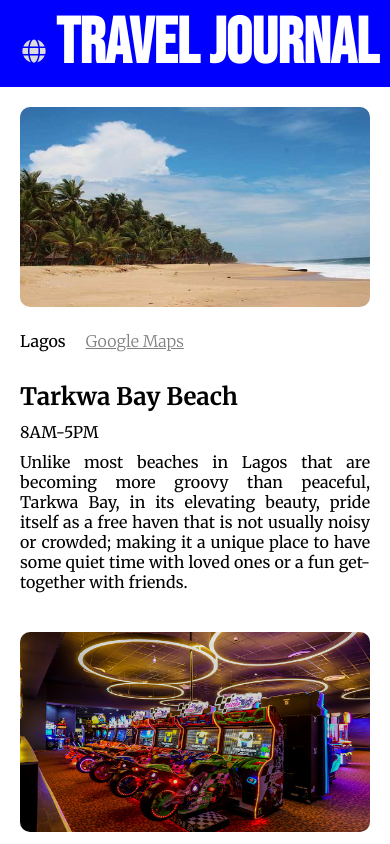
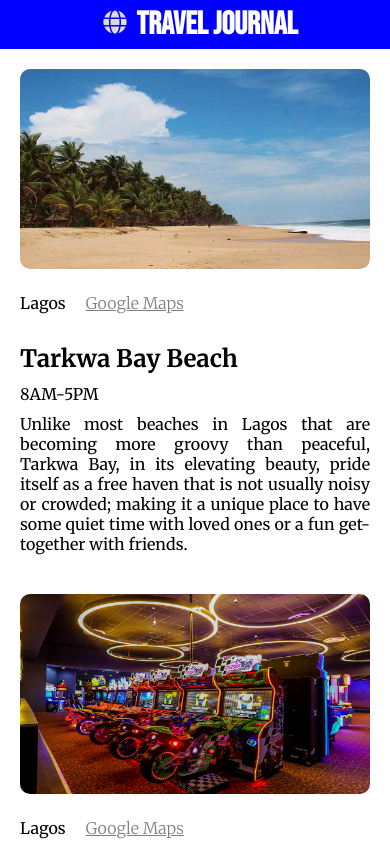
Before and after one commit to Lhorla/xplore, a React (Vite) app: page / in a window 390 px wide. Shown: the top 844 px of the page. Built offline with nearby package versions, Linux system fonts and the light colour scheme.

Commit message:
Update App.css

```diff
--- a/src/App.css
+++ b/src/App.css
@@ -98,7 +98,7 @@ img {
 
   .nav {
     width: 100%;
-    font-size: 2rem;
+    font-size: 1rem;
     padding: 5px 0;
   }
 
@@ -133,7 +133,7 @@ img {
 
   .footer {
     width: 100%;
-    font-size: 2rem;
+    font-size: 1rem;
     padding: 3px 0;
   }
 }
```
